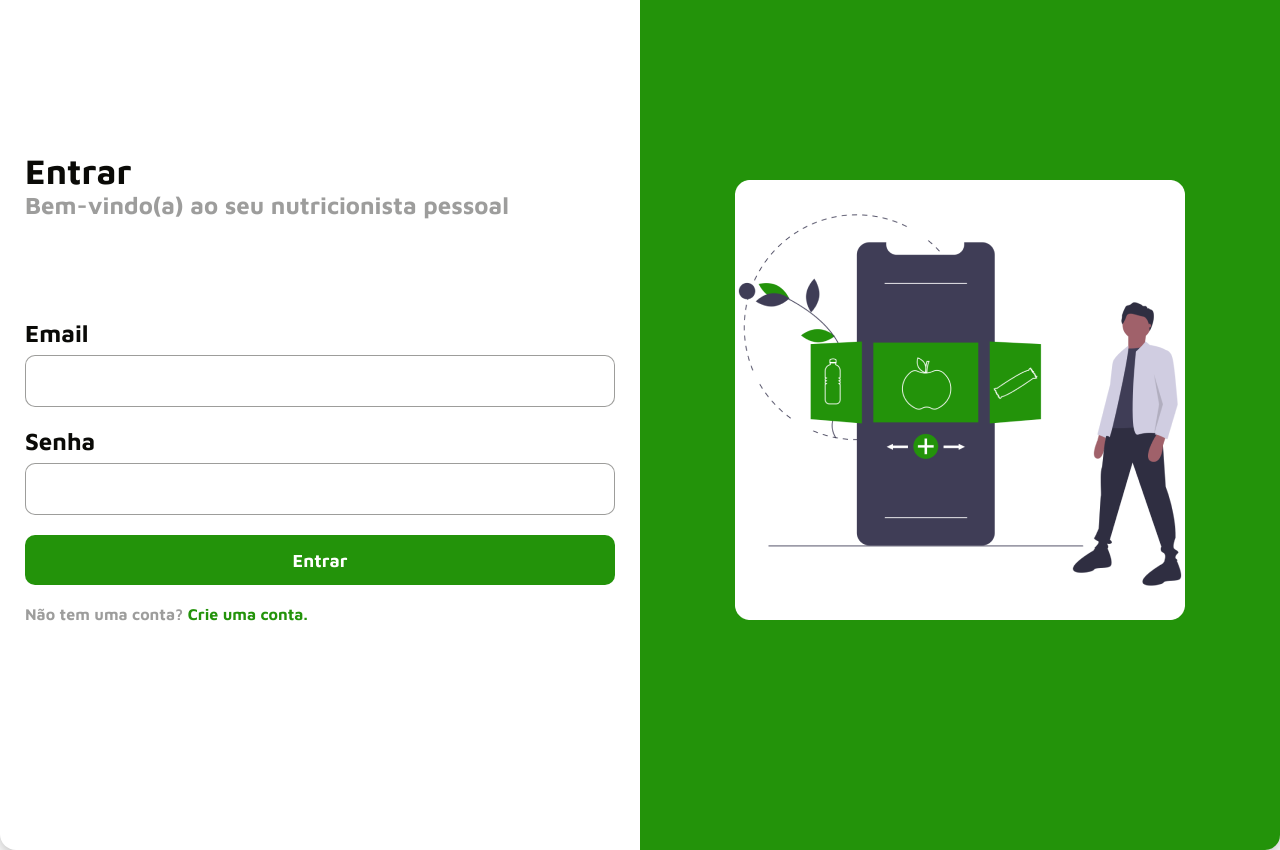
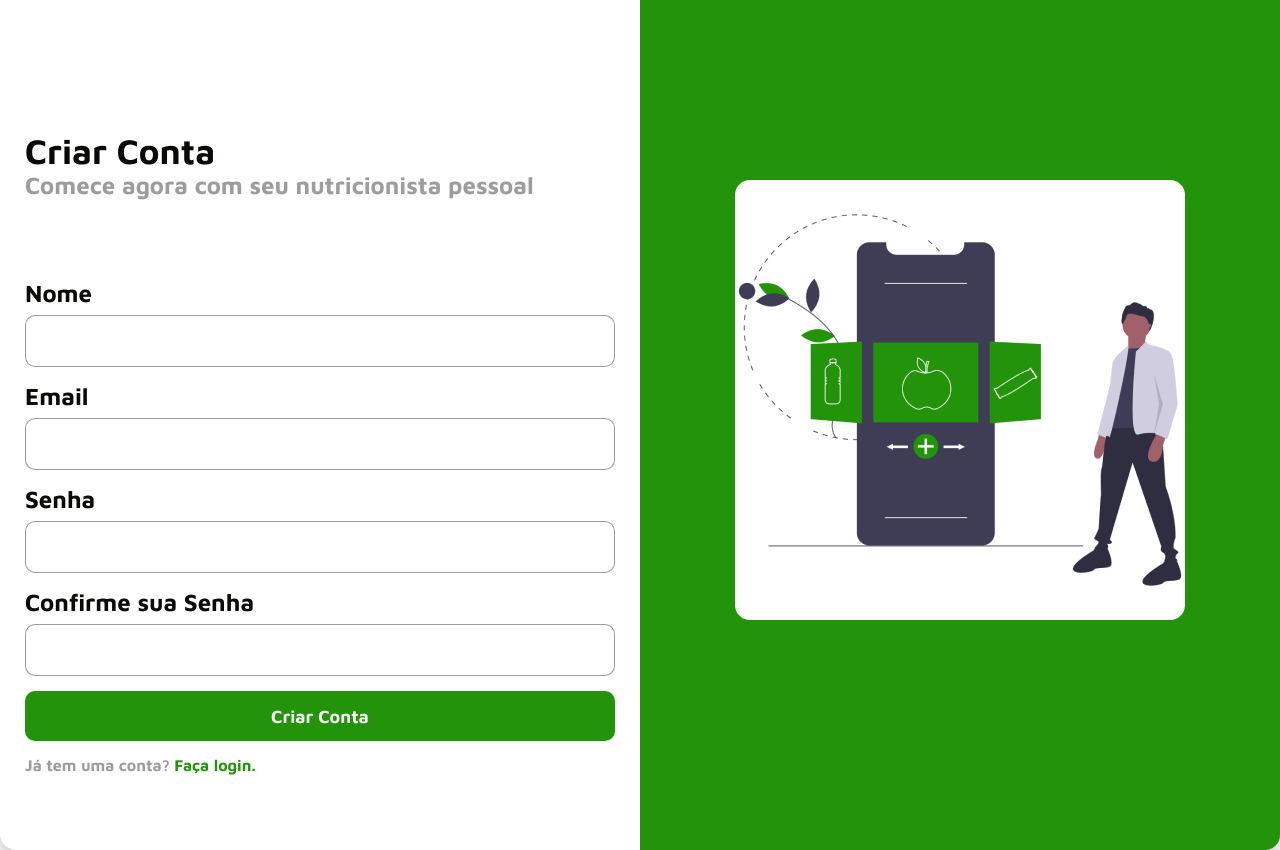
Before and after one commit to Tafuso/diet-coach, a React (Vite) app: page / in a window 1280 px wide. Built offline with nearby package versions, Linux system fonts and the light colour scheme.

Commit message:
feat: add register on login page

```diff
--- a/src/pages/index/components/Login/index.tsx
+++ b/src/pages/index/components/Login/index.tsx
@@ -1,20 +1,35 @@
-import React from "react";
+import React, { useState } from "react";
 import Styles from './styles.module.scss'
 
 
 const Login: React.FC = () => {
+  const [hasAccount, setHasAccount] = useState(false)
   return (
     <div className={Styles.container}>
       <div className={Styles.title}>
-        <h1>Entrar</h1>
-        <h2>Bem-vindo(a) ao seu nutricionista pessoal</h2>
+        <h1>{hasAccount ? "Entrar" : "Criar Conta"}</h1>
+        <h2>{hasAccount ? "Bem-vindo(a) ao seu nutricionista pessoal" : "Comece agora com seu nutricionista pessoal"}</h2>
       </div>
+      {hasAccount || <>
+      <span>Nome</span>
+      <input type="text" />
+      </>
+      }
       <span>Email</span>
       <input type="text" />
       <span>Senha</span>
       <input type="password" />
-      <button>Entrar</button>
-      <a href="#">Não tem uma conta? <b>Crie uma conta.</b></a>
+      {hasAccount || <>
+      <span>Confirme sua Senha</span>
+      <input type="password" />
+      </>
+      }
+      <button>{hasAccount ? "Entrar" : "Criar Conta"}</button>
+      <p
+      onClick={e => hasAccount ? setHasAccount(false) : setHasAccount(true)}
+      >
+        {hasAccount ? <>Não tem uma conta? <b>Crie uma conta.</b></> : <>Já tem uma conta? <b>Faça login.</b></>}
+        </p>
 
     </div>
   )
--- a/src/pages/index/components/Login/styles.module.scss
+++ b/src/pages/index/components/Login/styles.module.scss
@@ -10,8 +10,8 @@ $mydarkgreen: #23930a;
   flex-direction: column;
 
   .title {
-    margin-top: 200px;
-    margin-bottom: 100px;
+    margin-top: 180px;
+    margin-bottom: 80px;
 
     h1 {
       font-size: 35px;
@@ -33,7 +33,7 @@ $mydarkgreen: #23930a;
     border-radius: 10px;
 
     padding-left: 20px;
-    margin-bottom: 20px;
+    margin-bottom: 15px;
 
     font-size: 18px;
     color: rgba($myblack, $alpha: 0.4);
@@ -49,13 +49,15 @@ $mydarkgreen: #23930a;
     border: none;
 
     cursor: pointer;
-
-    margin-bottom: 20px;
   }
 
-  a {
+  p {
+    margin-top: 15px;
+
     color: rgba($myblack, $alpha: 0.4);
     text-decoration: none;
+
+    cursor: pointer;
 
     b {
       color: $mydarkgreen;
--- a/src/pages/index/components/Register/styles.module.scss
+++ /dev/null
@@ -1,64 +0,0 @@
-$myblack: #0a0a07;
-$mydarkgreen: #23930a;
-
-.container {
-  height: 100%;
-  width: 590px;
-  margin: 0 25px;
-
-  display: flex;
-  flex-direction: column;
-
-  .title {
-    margin-top: 200px;
-    margin-bottom: 100px;
-
-    h1 {
-      font-size: 35px;
-    }
-
-    h2 {
-      color: rgba($myblack, $alpha: 0.4);
-    }
-  }
-
-  span {
-    font-size: 24px;
-    margin-bottom: 8px;
-  }
-
-  input {
-    height: 50px;
-    border: 1px solid rgba($myblack, $alpha: 0.4);
-    border-radius: 10px;
-
-    padding-left: 20px;
-    margin-bottom: 20px;
-
-    font-size: 18px;
-    color: rgba($myblack, $alpha: 0.4);
-  }
-
-  button {
-    height: 50px;
-    border-radius: 10px;
-
-    font-size: 18px;
-    color: #fff;
-    background-color: $mydarkgreen;
-    border: none;
-
-    cursor: pointer;
-
-    margin-bottom: 20px;
-  }
-
-  a {
-    color: rgba($myblack, $alpha: 0.4);
-    text-decoration: none;
-
-    b {
-      color: $mydarkgreen;
-    }
-  }
-}
--- a/src/pages/index/index.tsx
+++ b/src/pages/index/index.tsx
@@ -2,7 +2,6 @@ import React from "react";
 import Styles from './styles.module.scss'
 import bgImg from '../../assets/img-index-page.png'
 import Login from "./components/Login";
-import Register from "./components/Register";
 
 const Index: React.FC = () => {
   return (
```
Also changed, not shown: src/pages/index/components/Register/index.tsx (deleted, +0 -23 lines).
